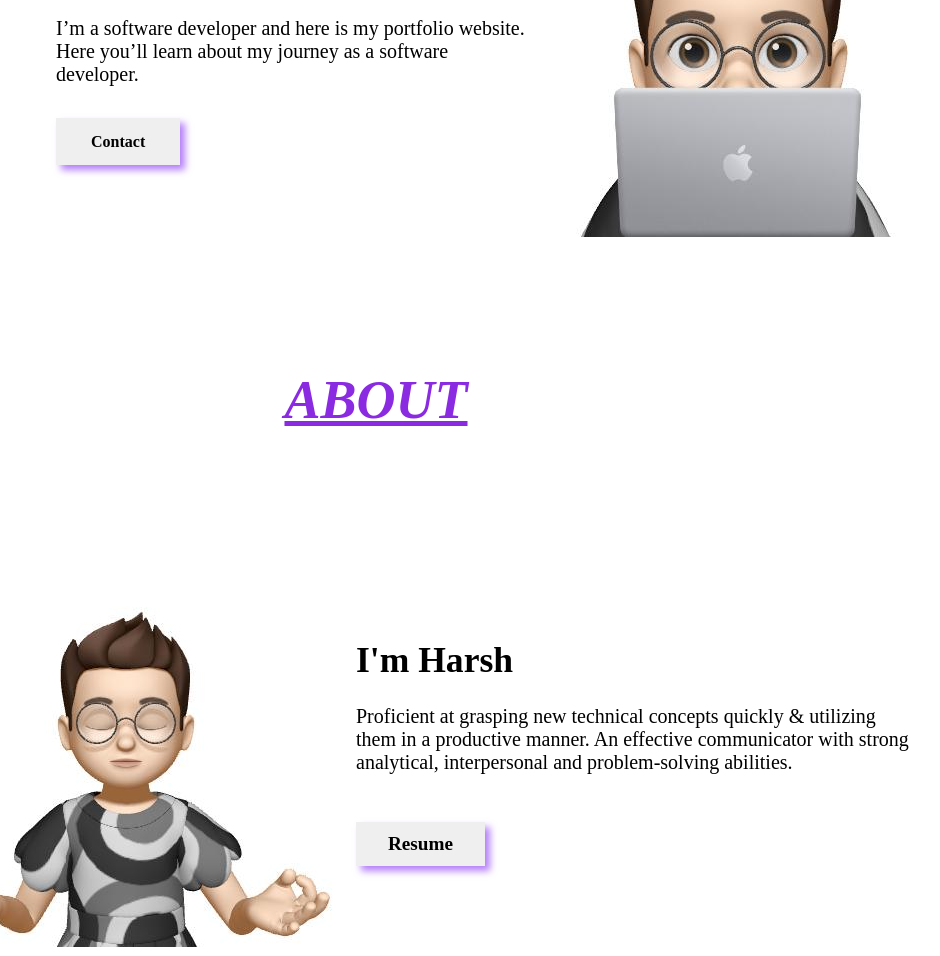
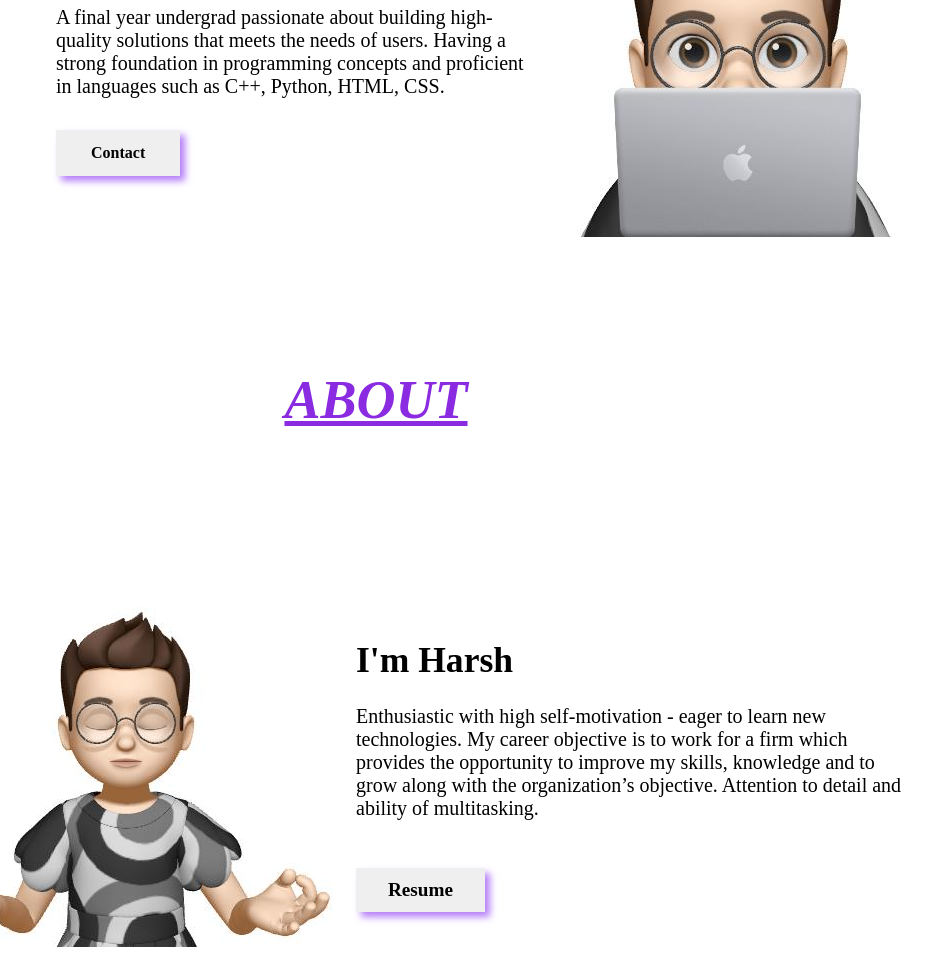
Before and after one commit to harshgit69/Portfolio.github.io, a plain HTML site: page index.html in a window 1280 px wide. Shown: the part 422-1378 px from the top of the page, without its empty margins (264-1204 px from the left). Drawn offline with nearby package versions, Linux system fonts and the light colour scheme; some icons are missing.

Commit message:
index.html

```diff
--- a/index.html
+++ b/index.html
@@ -43,9 +43,9 @@
                 </div>
                 <div class="description">
                     <p class="paragraph">
-                        <span style="--d: 0s;">I’m a software developer and here is my portfolio website.
-                             Here you’ll
-                            learn about my journey as a software developer.</span>
+                        <span style="--d: 0s;">A final year undergrad passionate about building high-quality solutions
+                          that meets the needs of users. Having a strong foundation in programming
+                          concepts and proficient in languages such as C++, Python, HTML, CSS.</span>
                         </p>
                 </div>
                 <div class="btn-pink" id="btn">Contact</div>
@@ -77,9 +77,10 @@
         <div class="right-about-container">
           <div class="about-greet"><h3>I'm Harsh</h3></div>
         <div class="para"><p>
-          Proficient at grasping new technical concepts quickly & utilizing
-          them in a productive manner. An effective communicator with strong
-          analytical, interpersonal and problem-solving abilities.</p></div>
+          Enthusiastic with high self-motivation - eager to learn new technologies. My career objective is
+           to work for a firm which provides the opportunity to improve my skills, knowledge and to grow
+           along with the organization’s objective. Attention to detail and ability of multitasking.
+          </p></div>
         <div class ="resume-button">
           <button type="submit" class="btn-pink" id="resume-button">
             Resume<i class="uil uil-file-check"></i>
```
